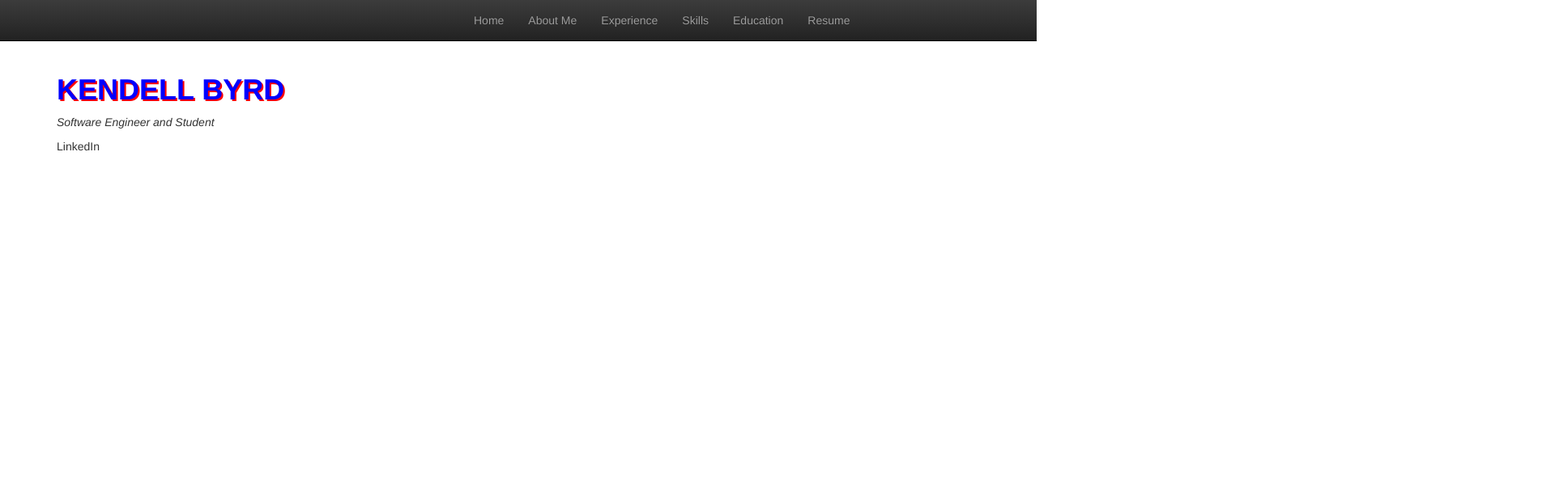
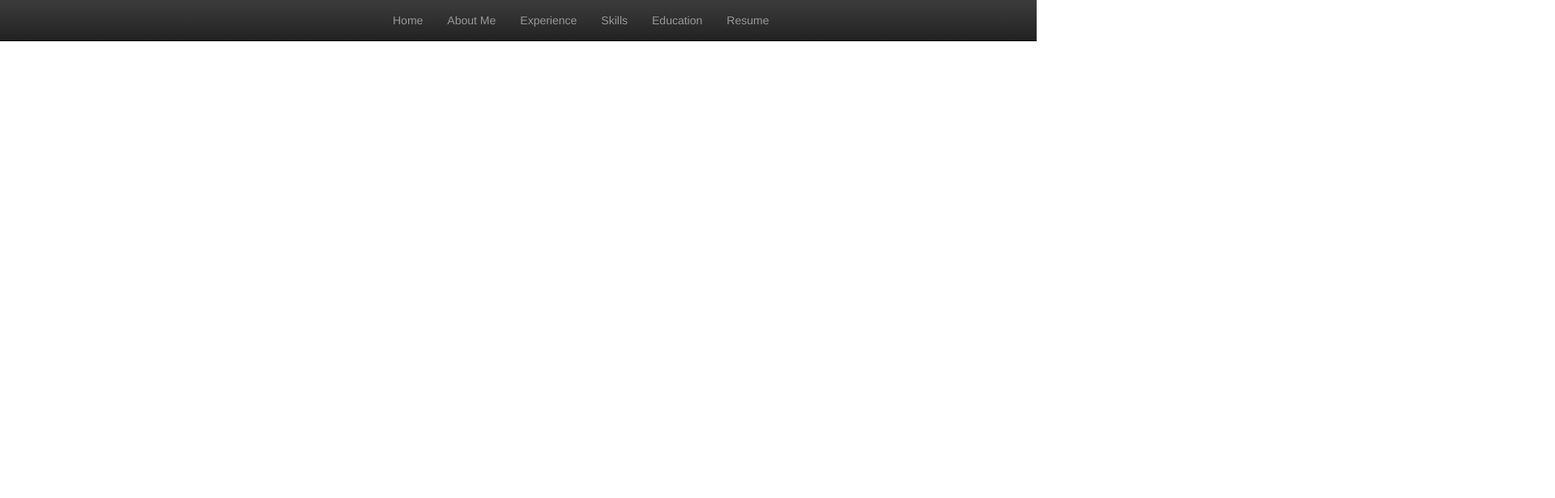
Before and after one commit to kbyrdsokker33/kbyrdsokker, a plain HTML site: page index.html in a window 1280 px wide. Shown: the top 616 px of the page at 81% size, 1920 px wide, since content can reach past the window. Drawn offline with nearby package versions, Linux system fonts and the light colour scheme.

Commit message:
Update kbyrd.css

```diff
--- a/css/kbyrd.css
+++ b/css/kbyrd.css
@@ -5,7 +5,7 @@
 }
 
 #nav-ok{
-  margin-left:500px;
+  margin-left:400px;
 
 }
 .navbar-inverse{
@@ -13,7 +13,11 @@
 }
 
 h1{
-  color:blue;
-  text-size: 500px;
-  text-shadow: 2px 2px #ff0000;
+  color:white;
+  font-size: 500px;
+  text-shadow: 2px 2px #ffffff;
 }
+
+.centered{
+  text-align:center;
+}
```
